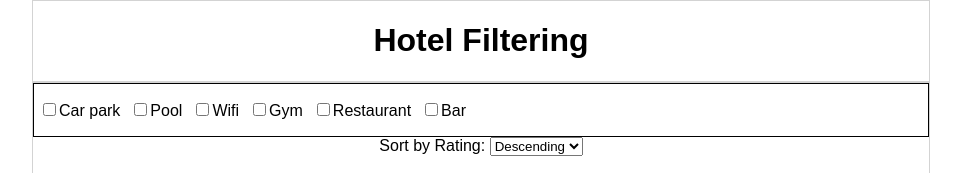
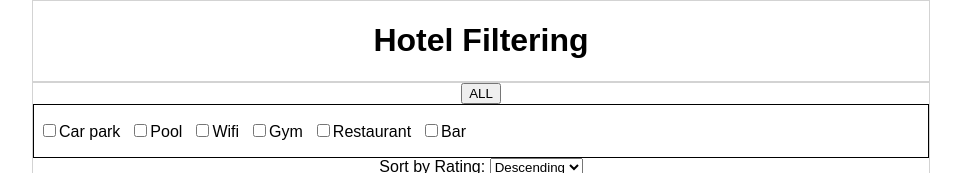
Before and after one commit to jenniredfield/fe-hotel-filtering, a React (Create React App) app: page / in a window 1280 px wide. Shown: the top 173 px of the page, without its empty margins (159-1120 px from the left). Built offline with nearby package versions, Linux system fonts and the light colour scheme.

Commit message:
Added sort function

```diff
--- a/src/Filter.js
+++ b/src/Filter.js
@@ -13,7 +13,7 @@ class Filter extends Component {
 
     handleSort = (event) => {
         console.log(event.target.value)
-        this.props.sortByAscOrDesc();
+        this.props.sortByAscOrDesc(event.target.value);
     }
 
     render () {
@@ -33,6 +33,7 @@ class Filter extends Component {
 
         return (
             <div className="filterWrapper">
+                <button>ALL</button>
                 <div className="checkBoxDiv">
                         <ul>
                         {facilities.map((fac,i)=>{
```
